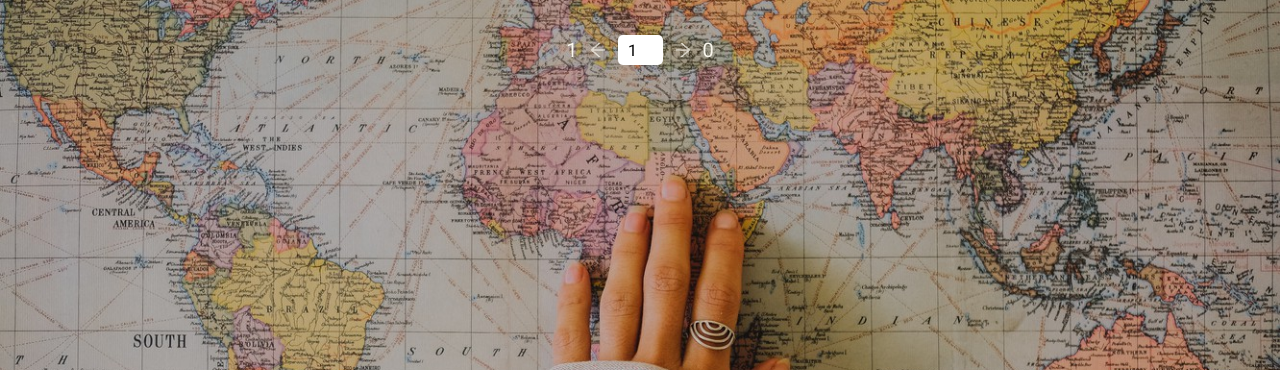
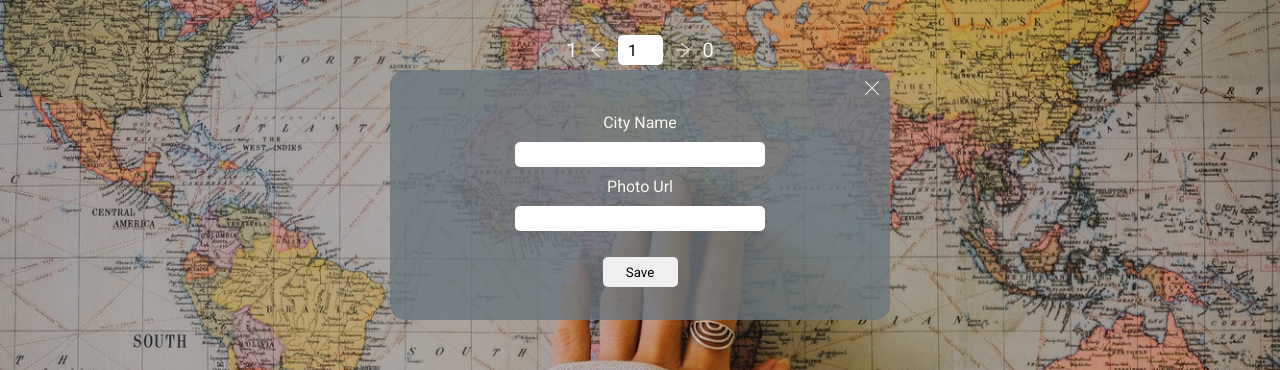
Before and after one commit to stoyanov624/Cifolio, a React (Vite) app in the folder cifolio-public/: page / in a window 1280 px wide. Shown: the part 125-495 px from the top of the page. Built offline with nearby package versions, Linux system fonts and the light colour scheme; no server answers.

Commit message:
Created Modal component with styling for updating cities

```diff
--- a/cifolio-public/src/index.css
+++ b/cifolio-public/src/index.css
@@ -20,3 +20,7 @@ body {
   margin-left: auto;
   margin-right: auto;
 }
+
+input:focus {
+  outline: none;
+}
--- a/cifolio-public/src/reusableComponents/Pager/Pager.css
+++ b/cifolio-public/src/reusableComponents/Pager/Pager.css
@@ -20,10 +20,6 @@
     border: none;
 }
 
-.pageInput:focus {
-    outline: none;
-}
-
 .disabled {
     opacity: 0.7;
     cursor: default;
--- /dev/null
+++ b/cifolio-public/src/screens/home/components/CityUpdateModal/CityUpdateModal.css
@@ -0,0 +1,46 @@
+
+
+.update-modal {
+    width: 500px;
+    height: 250px;
+    border-radius: 15px;
+    background: rgba(106, 118, 125, 0.8);
+    display: flex;
+    flex-direction: column;
+    justify-content: center;
+    align-items: center;
+}
+
+.update-modal > input {
+    width: 50%;
+    height: 10%;
+    border-radius: 5px;
+    border: none;
+    color: black;
+}
+
+.update-modal > * {
+    margin-top: 10px;
+}
+
+.update-modal > button {
+    width: 75px;
+    height: 30px;
+    color: black;
+    border: none;
+    border-radius: 5px;
+    margin-top: 2em;
+}
+
+.update-modal > button:hover {
+    background-color: rgba(255, 255, 255, 0.3);
+    color: white;
+    transition: 0.3s;
+    cursor: pointer;
+}
+
+.modal-close-square {
+    position: absolute;
+    top: 0;
+    right: 10px;
+}
--- /dev/null
+++ b/cifolio-public/src/screens/home/components/CityUpdateModal/CityUpdateModal.tsx
@@ -0,0 +1,15 @@
+import { TfiClose } from "react-icons/tfi";
+import "./CityUpdateModal.css"
+
+const CityUpdateModal = () => {
+    return <div className={"update-modal center"}>
+        <TfiClose className={"modal-close-square clickable"}/>
+        <p>City Name</p>
+        <input type={"text"} name={"city-name"}/>
+        <p>Photo Url</p>
+        <input type={"text"} name={"city-photo"}/>
+        <button>Save</button>
+    </div>
+}
+
+export default CityUpdateModal;
--- a/cifolio-public/src/screens/home/components/PhotoContainer/PhotoContainer.tsx
+++ b/cifolio-public/src/screens/home/components/PhotoContainer/PhotoContainer.tsx
@@ -1,6 +1,8 @@
 import {FC} from "react";
 import defaultCityImg from "../../../../assets/default-city-img.jpg"
 import {CityModel} from "../PhotosContainer/PhotosContainer";
+import { BsFillPencilFill } from "react-icons/bs";
+
 
 const PhotoContainer:FC<CityModel> = (city) => {
     function handleImageNotLoading (erroneousTarget : HTMLImageElement) {
@@ -9,7 +11,10 @@ const PhotoContainer:FC<CityModel> = (city) => {
 
     return (
         <div className={"photoContainer"}>
-            <h2>{city.name}</h2>
+            <div className={"city-nav"}>
+                <h2>{city.name}</h2>
+                <BsFillPencilFill className={"clickable"}/>
+            </div>
             <img
                 src={city.photo}
                 onError={event => handleImageNotLoading(event.target as HTMLImageElement)}
--- a/cifolio-public/src/screens/home/components/PhotosContainer/PhotosContainer.tsx
+++ b/cifolio-public/src/screens/home/components/PhotosContainer/PhotosContainer.tsx
@@ -3,6 +3,7 @@ import {useEffect, useState} from "react";
 import PhotoContainer from "../PhotoContainer/PhotoContainer";
 import Pager from "../../../../reusableComponents/Pager/Pager";
 import fetchCities from "../../../../api/cityService";
+import CityUpdateModal from "../CityUpdateModal/CityUpdateModal";
 
 export interface CityModel {
     name: string,
@@ -59,5 +60,7 @@ export default function PhotosContainer () {
             pagingData={pagingData}
             goToPage={goToPage}
         />
+
+        <CityUpdateModal></CityUpdateModal>
     </>)
 }
--- a/cifolio-public/src/screens/home/homeScreen.css
+++ b/cifolio-public/src/screens/home/homeScreen.css
@@ -32,6 +32,16 @@
     border-radius: 30px;
 }
 
+.city-nav {
+    display: flex;
+    justify-content: center;
+    align-items: center;
+}
+
+.city-nav > * {
+    margin: 0 5px;
+}
+
 @media screen and (max-width: 1800px) {
     .photoContainer > img {
         width: 300px;
```
